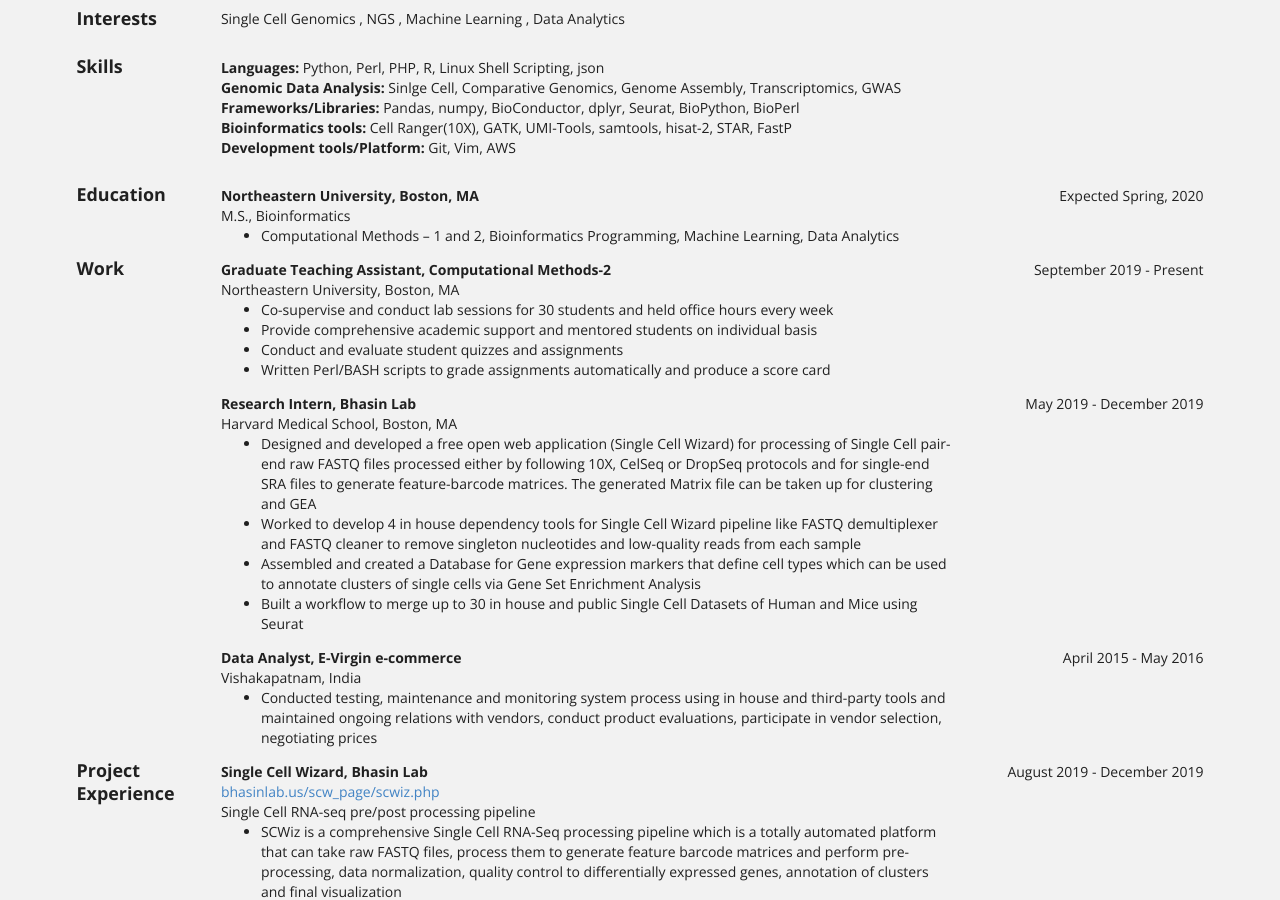
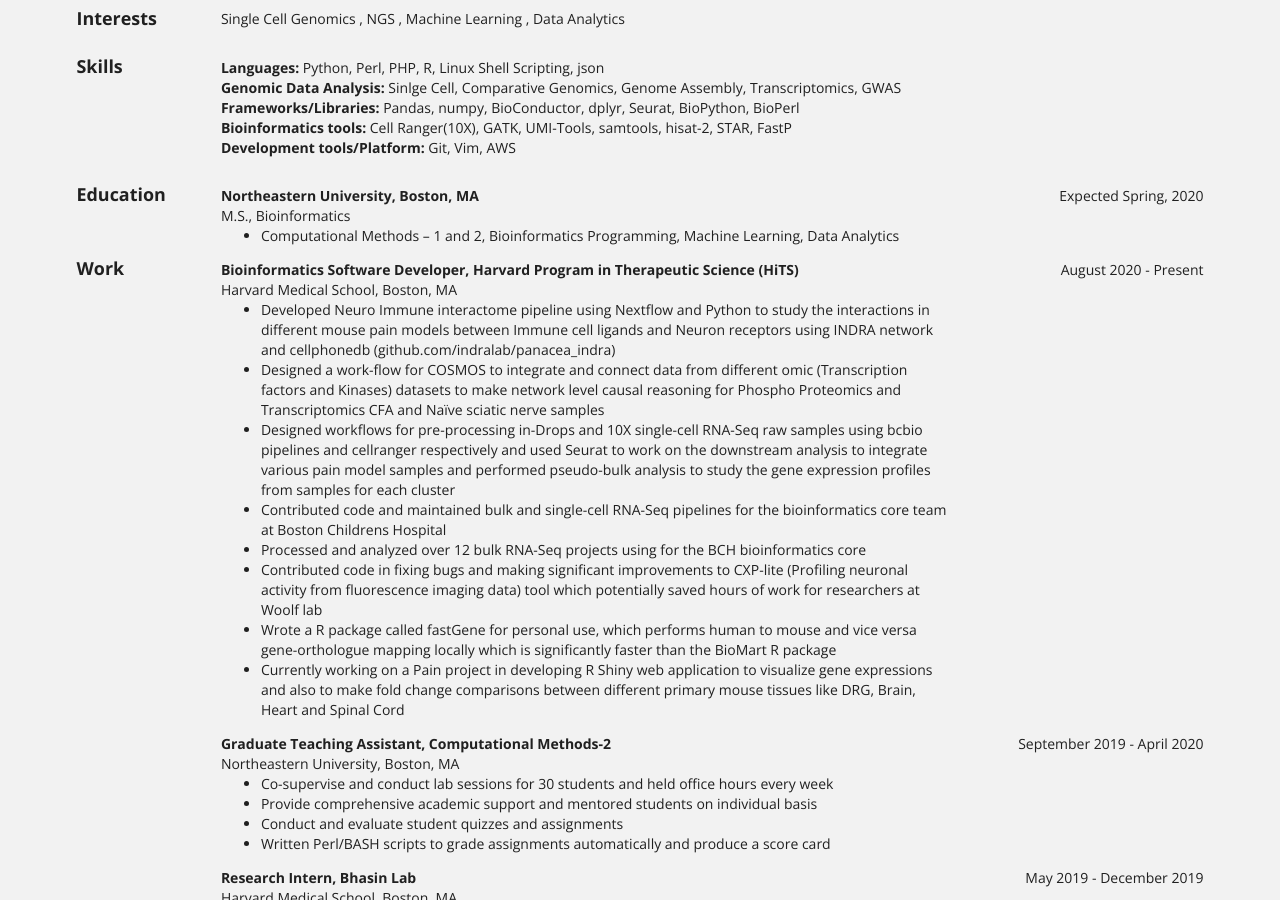
Before and after one commit to samuelbunga/samuelbunga.github.io, a Jekyll site: the page built from bio/index.html, in a window 1280 px wide and 900 px high, scrolled down 249 px. Built offline with Jekyll 4.4.1, drawn with Linux system fonts in a browser that asks for light colours.

Commit message:
Update work exp

```diff
--- a/_data/bio.json
+++ b/_data/bio.json
@@ -129,11 +129,31 @@
   ],
   "work": [
     {
+      "company": "Harvard Program in Therapeutic Science (HiTS)",
+      "position": "Bioinformatics Software Developer",
+      "website": "",
+      "startDate": "August 2020",
+      "endDate": "Present",
+      "summary": "Harvard Medical School, Boston, MA",
+      "highlights": [
+        "Developed Neuro Immune interactome pipeline using Nextflow and Python to study the interactions in different mouse pain models between Immune cell ligands and Neuron receptors using INDRA network and cellphonedb (github.com/indralab/panacea_indra)",
+        "Designed a work-flow for COSMOS to integrate and connect data from different omic (Transcription factors and Kinases) datasets to make network level causal reasoning for Phospho Proteomics and Transcriptomics CFA and Naïve sciatic nerve samples",
+        "Designed workflows for pre-processing in-Drops and 10X single-cell RNA-Seq raw samples using bcbio pipelines and cellranger respectively and used Seurat to work on the downstream analysis to integrate various pain model samples and performed pseudo-bulk analysis to study the gene expression profiles from samples for each cluster",
+        "Contributed code and maintained bulk and single-cell RNA-Seq pipelines for the bioinformatics core team at Boston Childrens Hospital",
+        "Processed and analyzed over 12 bulk RNA-Seq projects using for the BCH bioinformatics core",
+        "Contributed code in fixing bugs and making significant improvements to CXP-lite (Profiling neuronal activity from fluorescence imaging data) tool which potentially saved hours of work for researchers at Woolf lab",
+        "Wrote a R package called fastGene for personal use, which performs human to mouse and vice versa gene-orthologue mapping locally which is significantly faster than the BioMart R package",
+        "Currently working on a Pain project in developing R Shiny web application to visualize gene expressions and also to make fold change comparisons between different primary mouse tissues like DRG, Brain, Heart and Spinal Cord",
+      ]
+
+    }
+    ,
+    {
       "company": "Computational Methods-2",
       "position": "Graduate Teaching Assistant",
       "website": "",
       "startDate": "September 2019",
-      "endDate": "Present",
+      "endDate": "April 2020",
       "summary": "Northeastern University, Boston, MA",
       "highlights": [
         "Co-supervise and conduct lab sessions for 30 students and held office hours every week",
@@ -155,16 +175,6 @@
         "Assembled and created a Database for Gene expression markers that define cell types which can be used to annotate clusters of single cells via Gene Set Enrichment Analysis",
         "Built a workflow to merge up to 30 in house and public Single Cell Datasets of Human and Mice using Seurat",
       ]
-    },
-    {
-      "company": "E-Virgin e-commerce",
-      "position": "Data Analyst",
-      "startDate": "April 2015",
-      "endDate": "May 2016",
-      "summary": "Vishakapatnam, India",
-      "highlights": [
-        "Conducted testing, maintenance and monitoring system process using in house and third-party tools and maintained ongoing relations with vendors, conduct product evaluations, participate in vendor selection, negotiating prices",
-        ]
     },
   ],
   "volunteer": [
```
